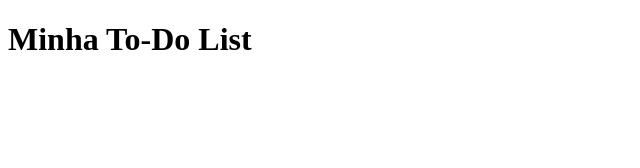
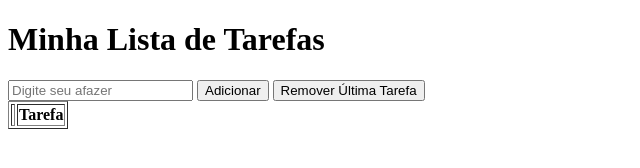
Before and after one commit to eduardo-lima-silva/todo-list, a plain HTML site: page index.html in a window 1280 px wide. Shown: the whole page, without its empty margins (0-640 px from the left). Drawn offline with Linux system fonts and the light colour scheme.

Commit message:
Atuliza o cod com a lista numerada

```diff
--- a/index.html
+++ b/index.html
@@ -1,9 +1,58 @@
 <!DOCTYPE html>
-<html>
+<html lang="pt-BR">
 <head>
-  <title>Todo List</title>
+    <meta charset="UTF-8">
+    <title>Minha Lista de Tarefas</title>
 </head>
 <body>
-  <h1>Minha To-Do List</h1>
+    <h1 id="todo-list-title">Minha Lista de Tarefas</h1>
+
+    <!-- Campo para digitar a tarefa -->
+    <input type="text" id="tarefaInput" placeholder="Digite seu afazer">
+    <button onclick="adicionarTarefa()">Adicionar</button>
+
+    <!-- Botão para remover a última tarefa -->
+    <input type="button" value="Remover Última Tarefa" onclick="removerUltimaTarefa()"
+
+
+    <!-- Tabela onde as tarefas vão aparecer -->
+    <table border="1" id="tabelaTarefas">
+        <tr>
+            <th></th>
+            <th>Tarefa</th>
+        </tr>
+    </table>
+
+    <script>
+        let contadorTarefas = 1;
+        function adicionarTarefa() {
+            const input = document.getElementById("tarefaInput");
+            const tarefa = input.value.trim();
+
+            if (tarefa !== "") {
+                const tabela = document.getElementById("tabelaTarefas");
+                const novaLinha = tabela.insertRow();
+
+                const celulaNumero = novaLinha.insertCell(0);
+                const celulaTarefa = novaLinha.insertCell(1);
+
+                celulaNumero.innerText = contadorTarefas;
+                celulaTarefa.innerText = tarefa;
+                contadorTarefas++;
+                input.value = ""; // limpa campo
+            }
+        }
+
+        function removerUltimaTarefa(){
+            const tabela = document.getDocumentById("tabelaTarefas");
+            const numeroLinhas = tabela.rows.length;
+            if (numeroLinhas > 1) { // Verifica se há tarefas para remover
+                tabela.deleteRow(numeroLinhas - 1);
+                contadorTarefas--;
+            }else{
+                alert("Nenhuma tarefa para remover!");
+            }
+        }
+    </script>
 </body>
 </html>
```
